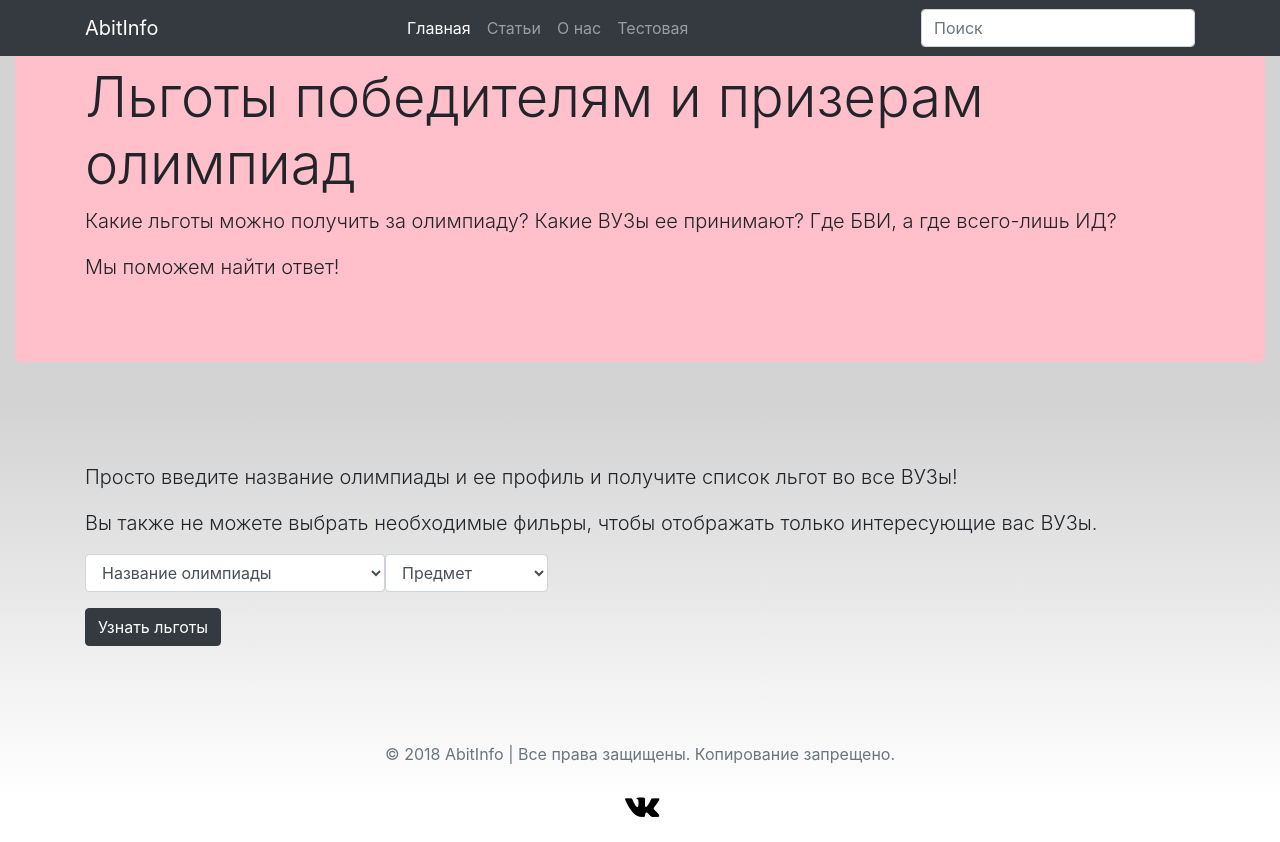
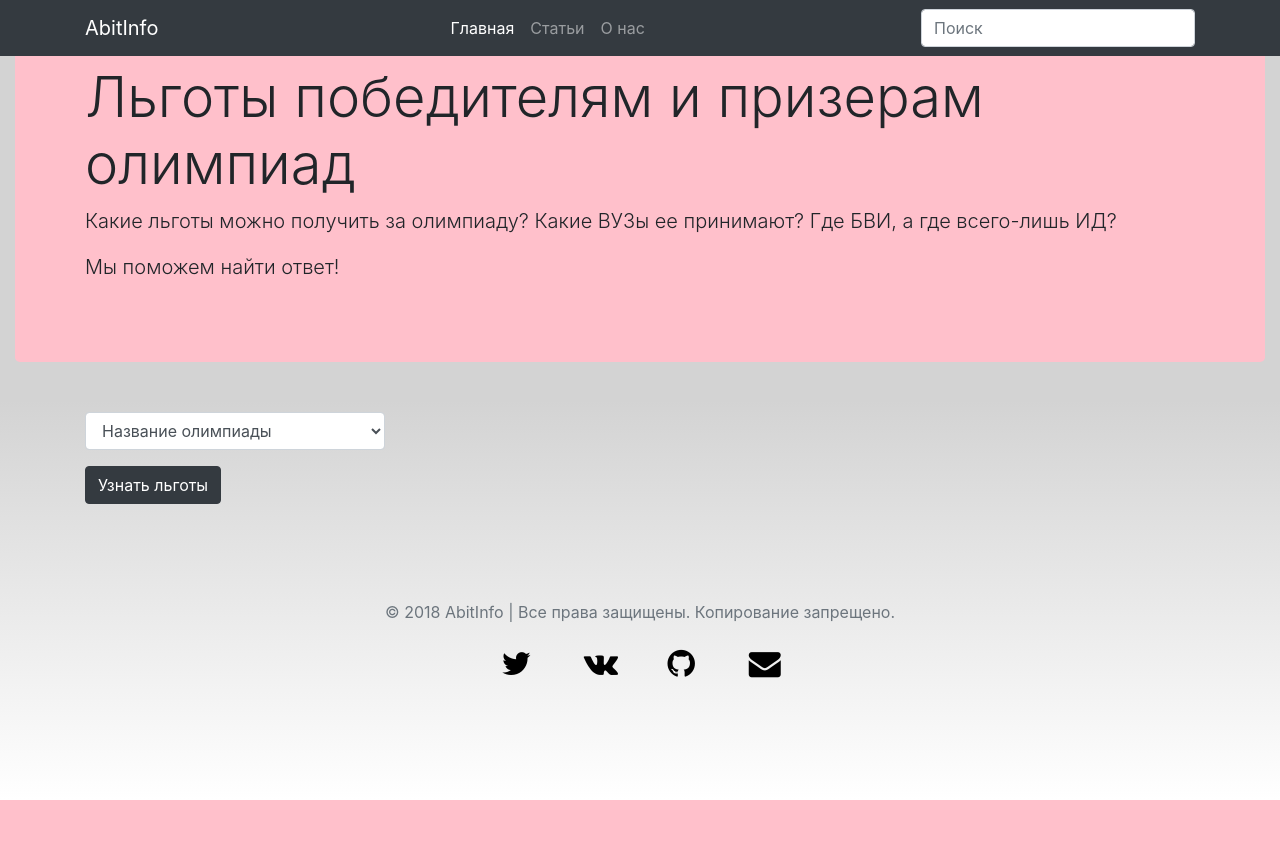
Before and after one commit to AndreiNekrasOn/AbitInfo, a Django app: page / in a window 1280 px wide. After the commit the page ends 800 px from the top, so only its background shows below. Run offline with Django 3.2, Linux system fonts and the light colour scheme; tables that the repository leaves empty hold one stand-in row (values such as "Sample post"); some libraries are stand-ins or nearby versions.

Commit message:
Test page imported to index page

```diff
--- a/olcalc/models.py
+++ b/olcalc/models.py
@@ -7,7 +7,7 @@ class Univer_plus(models.Model):
     s_title= models.CharField(max_length = 200, null=True,)
     exams = models.ManyToManyField('Subject')
     passing_score= models.PositiveSmallIntegerField()
-    olymps= models.ManyToManyField('Olymp', null = True)
+    olymps= models.ManyToManyField('Olymp', blank=True)
     rating = models.PositiveSmallIntegerField()
     privilege = models.CharField(max_length = 200, null=True,)
     army_cafedra= models.BooleanField()
--- a/olcalc/templates/olcalc/base.html
+++ b/olcalc/templates/olcalc/base.html
@@ -9,9 +9,12 @@
     {% block title %}
     {% endblock %}
 
-    {%load staticfiles%}
+    {% load staticfiles %}
+    <link rel="shortcut icon" href="{%  static 'img/favicon.ico' %}">
     <link rel="stylesheet" href="{% static 'css/styles.css'%}">
-    <link rel="shortcut icon" href='{% static "img/favicon.ico" %}'>
+
+
+
 
     <!-- Bootstrap CSS -->
     <link rel="stylesheet"
@@ -21,10 +24,6 @@
     <!--styles for social-media icons-->
     <link rel="stylesheet"
           href="https://cdnjs.cloudflare.com/ajax/libs/font-awesome/4.7.0/css/font-awesome.min.css">
-
-    <!--Select2 cdn-->
-    <link href="https://cdnjs.cloudflare.com/ajax/libs/select2/4.0.6-rc.0/css/select2.min.css" rel="stylesheet" />
-    <script src="https://cdnjs.cloudflare.com/ajax/libs/select2/4.0.6-rc.0/js/select2.min.js"></script>
 
 </head>
 
@@ -59,7 +58,10 @@
 
             <p class="mb-1">© {{ current_year }} AbitInfo | Все права защищены. Копирование запрещено.</p>
             <ul class="list-inline">
-                <li class="list-inline-item"><a href="https://vk.com/andreinekrason" class="fa fa-vk fa-2x"></a></li>
+                <li class="list-inline-item"><a href="#" class="fa fa-twitter fa-2x"></a></li>
+                <li class="list-inline-item"><a href="#" class="fa fa-vk fa-2x"></a></li>
+                <li class="list-inline-item"><a href="https://github.com/AndreiNekrasOn/AbitInfo" class="fa fa-github fa-2x"></a></li>
+                <li class="list-inline-item"><a href="#" class="fa fa-envelope fa-2x"></a></li>
             </ul>
         </footer>
     </div>
--- a/olcalc/templates/olcalc/index.html
+++ b/olcalc/templates/olcalc/index.html
@@ -16,9 +16,6 @@
         <a class="nav-link" href="#">О нас</a>
     </li>
 
-    <li class="nav-item">
-        <a class="nav-link" href="/test/">Тестовая</a>
-    </li>
 {% endblock %}
 
 {% block content %}
@@ -30,63 +27,68 @@
         </div>
     </div>
 
-    <main role="main" class="container" style="margin-top: 100px;">
-        <p class="lead">Просто введите название олимпиады и ее профиль и получите список льгот во все ВУЗы!</p>
-        <p class="lead">Вы также не можете выбрать необходимые фильры, чтобы отображать только интересующие вас ВУЗы.</p>
-        <form action="" method="get">
+
+    <main role="main" class="container" style="margin-top: 50px;">
+
+
+
+        <form action="/search/" method="get">
             <div class="form-group">
                 <div class="form-group form-inline">
-                    <!--<input type="text" class="form-control" id="olymp-1" placeholder="Название" name="olymp-name-1" list="ol-list" autocomplete="off">-->
-                    <select class="form-control" id="olymp-namet-1" name="olymp-name-1" style="width: 300px;">
+                    <select class="form-control" id="olymp_name" name="olymp_name" style="width: 300px;">
                        <option value="" disabled selected>Название олимпиады</option>
                         {% for olymp in olymps %}
                             <option>{{olymp}}</option>
                         {% endfor %}
                     </select>
-
-                    <select class="form-control" id="olymp-subject-1" name="olymp-sub-1">
-                        <option value="" selected disabled>Предмет</option>
-                        {% for subject in subjects %}
-                            <option>{{subject}}</option>
-                        {% endfor %}
-                    </select>
                 </div>
-            <!--<button type="button" class="btn btn-secondary" data-toggle="collapse" data-target="#second-olymp" onclick="style.display='none'">Добавить олимпиаду</button>
-
-                <div id="second-olymp" class="collapse">
-                <div class="form-group form-inline">
-                --<input type="text" class="form-control" id="olymp-1" placeholder="Название" name="olymp-name-1" list="ol-list" autocomplete="off">
-                --
-                <select class="form-control" id="olymp-namet-1" name="olymp-name-1">
-                {% for olymp in olymps %}
-                <option>{{olymp}}</option>
-                {% endfor %}
-                </select>
-
-                <select class="form-control" id="olymp-subject-1" name="olymp-sub-1">
-                <option value="" selected disabled>Предмет</option>
-                {% for subject in subjects %}
-                <option>{{subject}}</option>
-                {% endfor %}
-                </select>
-                </div>
-                </div>
-            -->
             </div>
 
-            <button type="submit" class="btn btn-dark" value="Input">Узнать льготы</button>
+            <button type="submit" class="btn btn-dark" value="Search">Узнать льготы</button>
+        </form>
 
-            <!--List of olympiads
-            <datalist id="ol-list">
-                <option value="Бельчонок">
-                <option value="Звезда">
-                <option value="Межвед">
-                <option value="Физтех">
-            </datalist>
-            -->
-        </form>
+        {% if olymp_name.title in olymps|title %} <!-- Здесь костыль, 'ab ab'.title -> 'Ab Ab' -->
+
+            <p>Результат показан для олимпиады: <strong>{{ olymp_name }}</strong></p>
+            <div class="table-responsive">
+                <table class="table" >
+                    <tr class="bg-dark" style="color: aliceblue">
+                        <th>#</th>
+                        <th>ВУЗ</th>
+                        <th>Факультет</th>
+                        <th>Специальность</th>
+                        <th>Льгота</th>
+                        <th>Проходной балл</th>
+                        <th>Военная кафедра</th>
+
+                    </tr>
+                    {% for univer in univers%}
+                        <tr>
+                            <td>{{univer.rating}}</td>
+                            <td>{{univer.title}}</td>
+                            <td>{{univer.f_title}}</td>
+                            <td>{{univer.s_title}}</td>
+                            <td>{{univer.privilege}}</td>
+                            <td>{{univer.passing_score}}</td>
+
+                            <td>
+                                {% if univer.army_cafedra %}
+                                    <p>Есть</p>
+                                {% else %}
+                                    <p>Нет</p>
+                                {% endif %}
+                            </td>
+                        </tr>
+
+
+                    {% endfor%}
+                </table>
+            </div>
+        {% endif %}
+
 
 
     </main>
 
+
 {% endblock %}
--- a/olcalc/views.py
+++ b/olcalc/views.py
@@ -22,10 +22,7 @@ def search(request):
         olymp_name = request.GET['olymp_name']
         univers=Univer_plus.objects.order_by('rating', 'title').filter(olymps__title=olymp_name)
         qUnivers=[]
-
-
         content = {'olymp_name': olymp_name, 'subjects': subjects, 'univers': univers, 'olymps': olymps}
-
-        return render_to_response('olcalc/test.html', content)
+        return render_to_response('olcalc/index.html', content)
     else:
-        return render(request, 'olcalc/test.html', {'subjects': subjects, 'olymps': olymps})
+        return render(request, 'olcalc/index.html', {'subjects': subjects, 'olymps': olymps})
```
Also changed, not shown: olcalc/scripts/DB_parser.py (deleted, +0 -7 lines), olcalc/templates/olcalc/test.html (+0 -9 lines), olcalc/migrations/0004_auto_20180724_1930.py (added).
